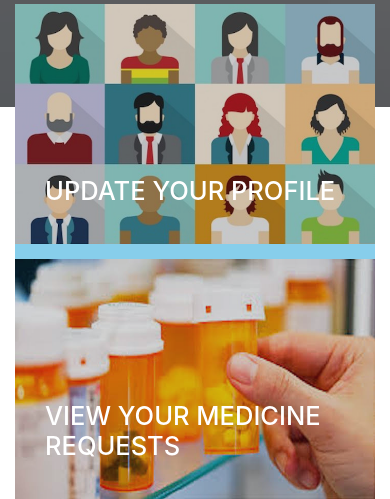
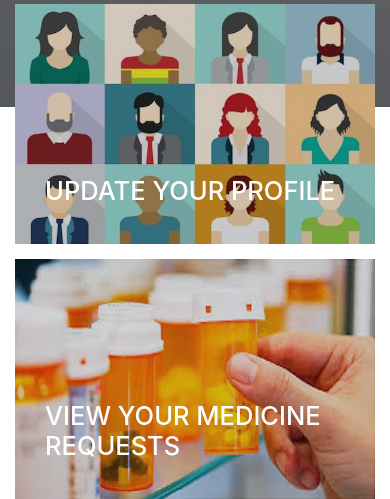
Before and after one commit to civera17/pharmacy, a PHP site: page /customer_home.php in a window 390 px wide. Shown: the part 737-1236 px from the top of the page. Run offline with PHP 8.4, Linux system fonts and the light colour scheme; the visitor is signed in with stand-in values (Sample User, id 1); some web fonts are replaced.

Commit message:
fix bk color

```diff
--- a/customer_home.php
+++ b/customer_home.php
@@ -287,7 +287,7 @@ function carousel() {
               <img class="img-fluid" src="images/view_orders.jpg" alt="">
             </a>
           </div>
-          <div class="col-md-6 box" style="background-color: skyblue">
+          <div class="col-md-6 box" >
             <a class="portfolio-item" href="customer_update_info.php">
               <span class="caption">
                 <span class="caption-content">
```
